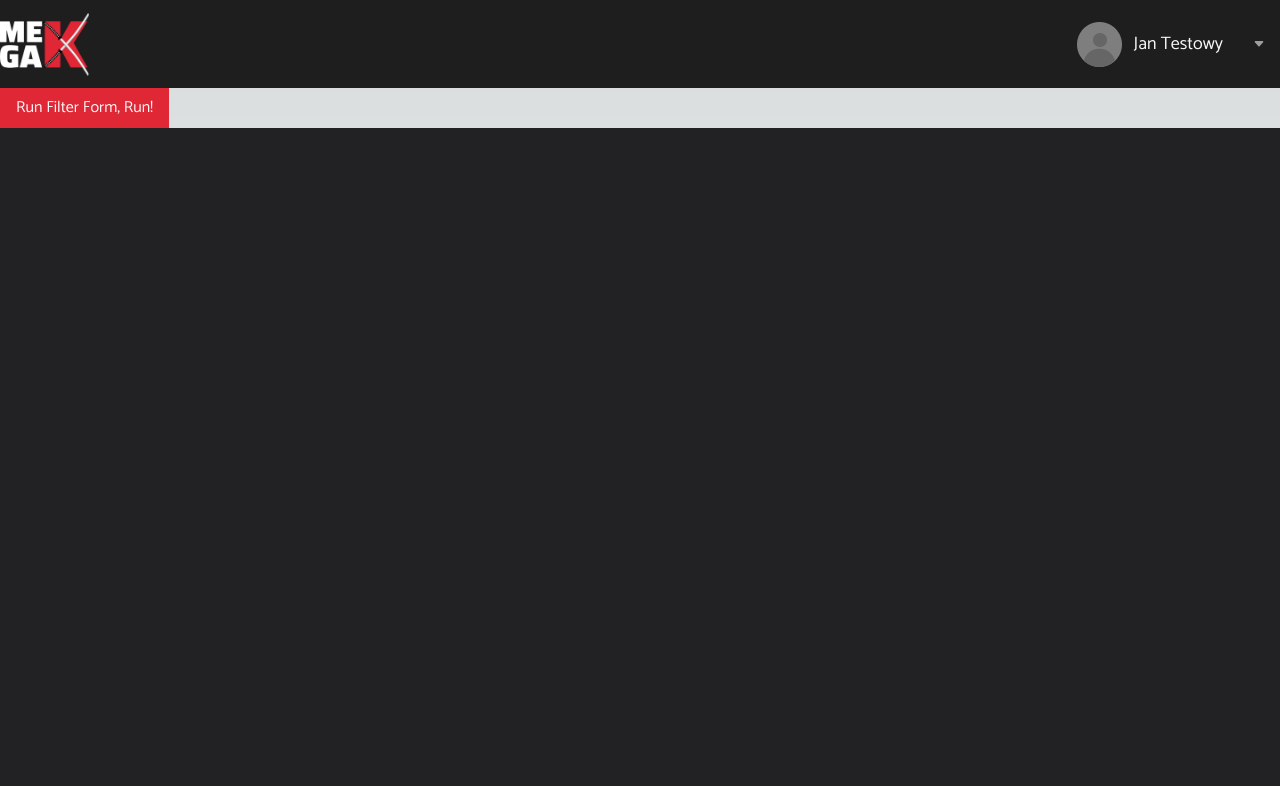
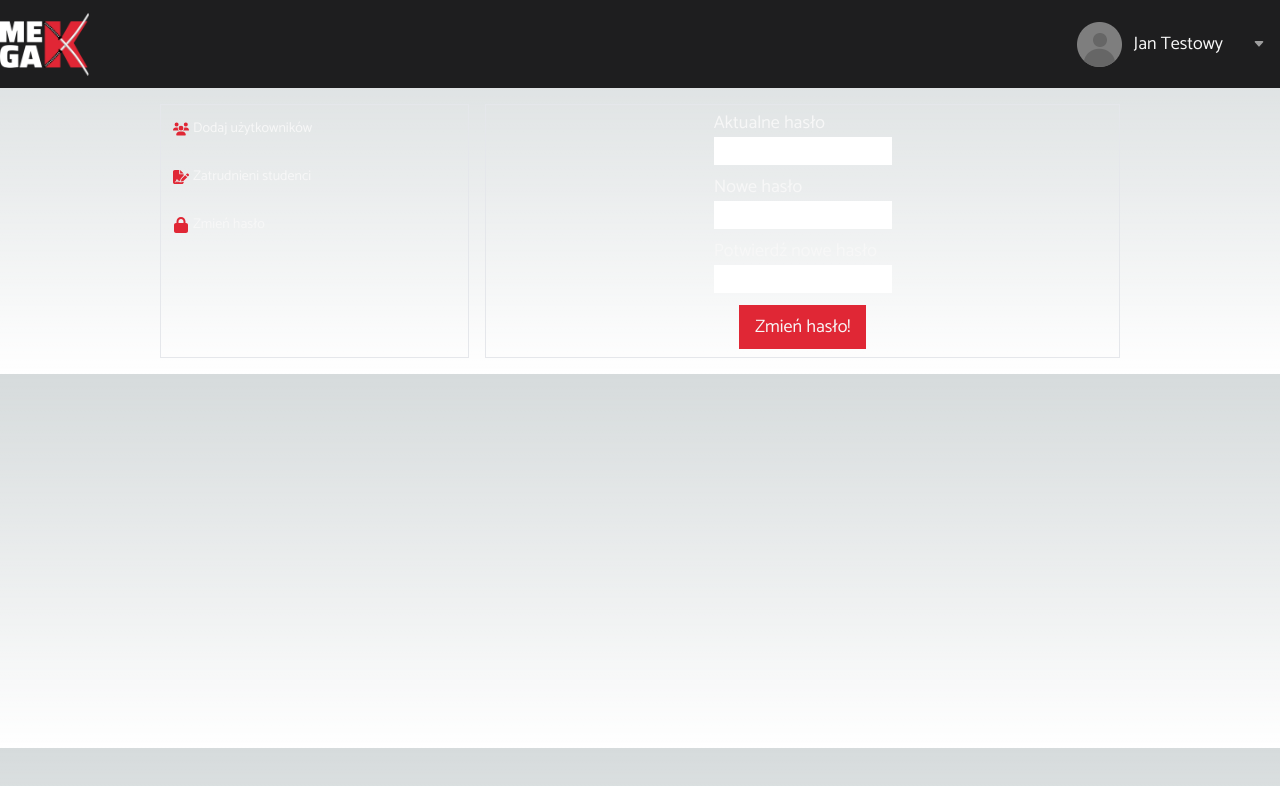
Before and after one commit to MichalTomczakSE/Mega-K-Headhunter-Front, a Next.js app: page /test in a window 1280 px wide. Shown: the top 786 px of the page. Built offline with nearby package versions, Linux system fonts and the light colour scheme.

Commit message:
Add created component to test page

```diff
--- a/pages/test.tsx
+++ b/pages/test.tsx
@@ -1,23 +1,15 @@
-import { useState } from 'react';
 import { Header } from '@/components/common/Header';
-import { FilterForm } from '@/components/filter/FilterForm';
-import { Button } from '@/components/common/Button';
+import { AccountDashboard } from '@/components/panels/AccountDashboard';
+import { ResetPassword } from '@/components/PasswordForms/ResetPassword';
 
 export default function TestPage() {
-  const [showModal, setShowModal] = useState(false);
-  const callback = (payload: boolean) => {
-    setShowModal(payload);
-  };
+
   return (
     <>
       <Header />
-      <Button
-        onClick={() => setShowModal(true)}>
-        Run Filter Form, Run!
-      </Button>
-      <section className='bg-primary-background h-[100vh]'>
-        <FilterForm modalStatus={showModal} callback={callback}/>
-      </section>
+      <AccountDashboard>
+        <ResetPassword />
+      </AccountDashboard>
     </>
   );
 }
```
